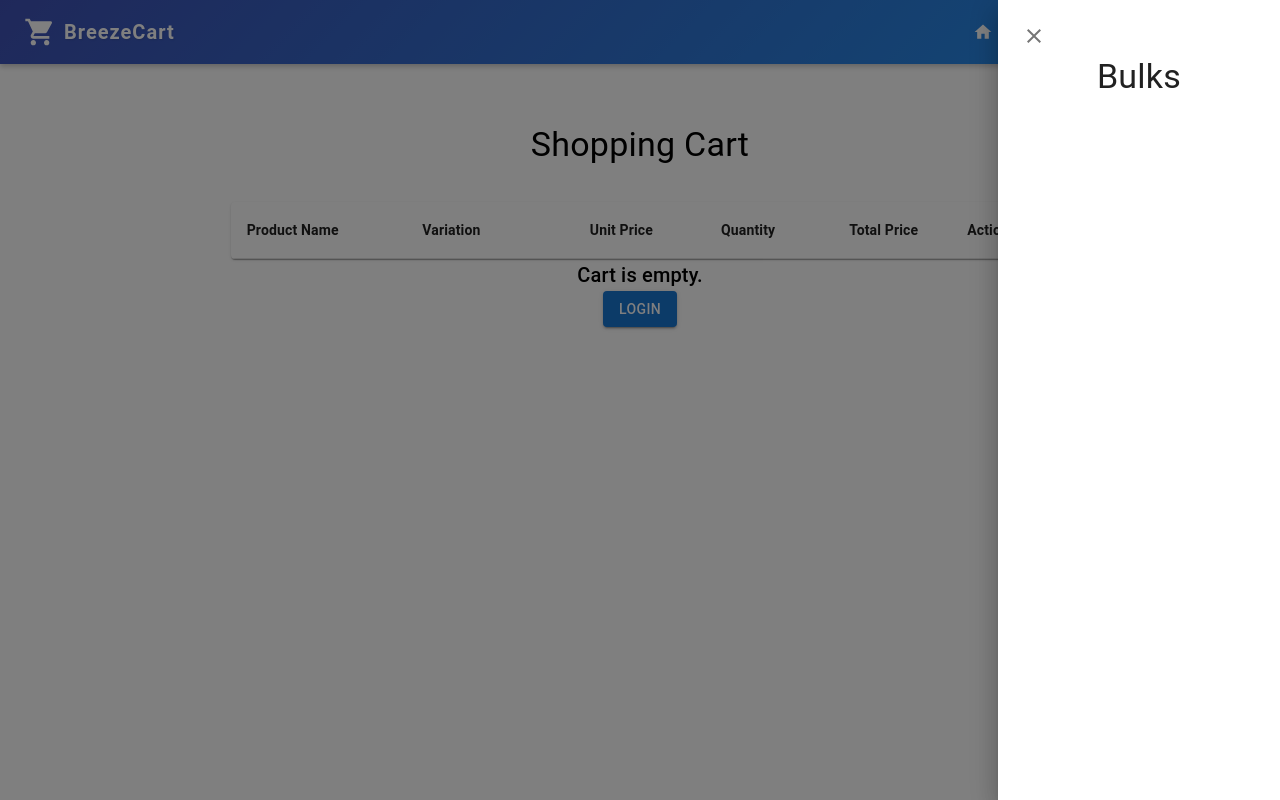
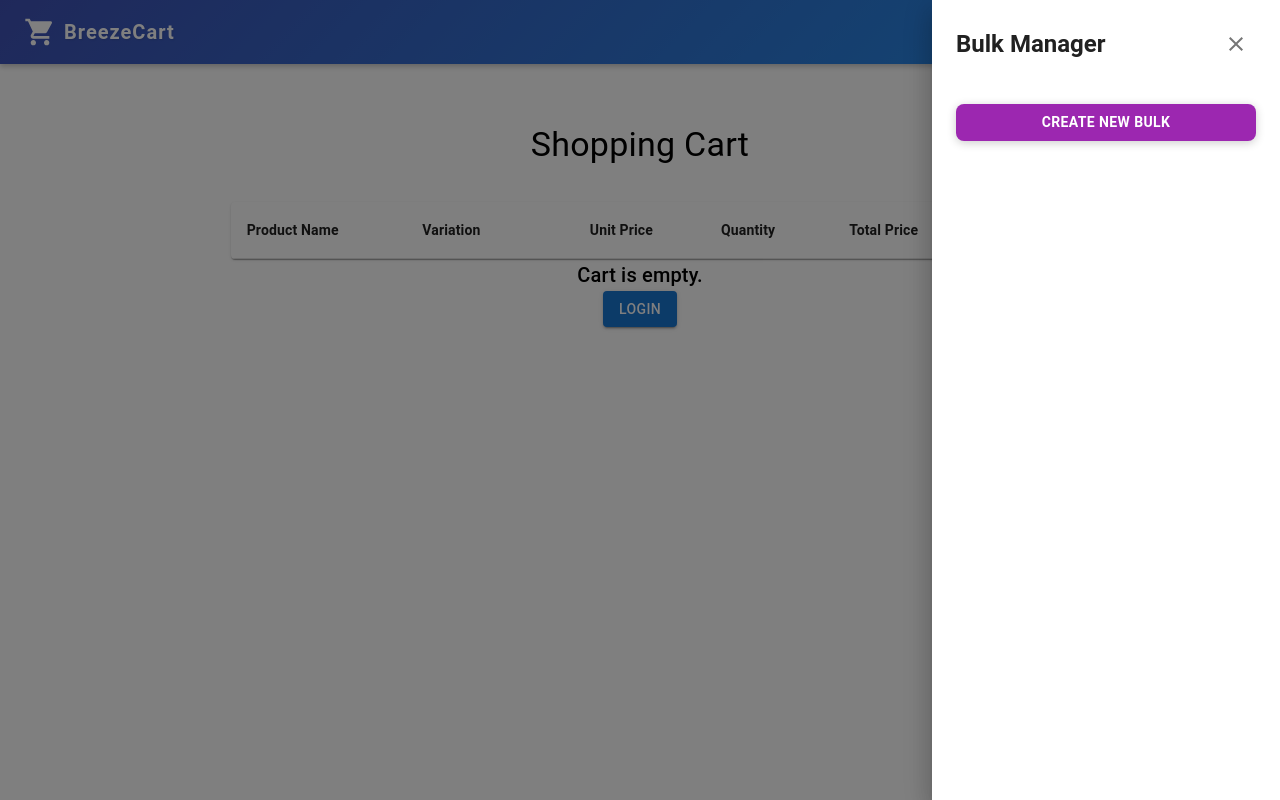
Before and after one commit to NextGenFoodApp/BreezeCart-App, a React (Create React App) app in the folder client/: page /cart in a window 1280 px wide. Both pictures are taken after a click on the button "add". Built offline with nearby package versions, Linux system fonts and the light colour scheme.

Commit message:
Add feature to update user data

```diff
--- a/client/src/components/HomeComponents/SelectBulk.js
+++ b/client/src/components/HomeComponents/SelectBulk.js
@@ -1,44 +1,45 @@
-import React, {useState, useEffect} from "react";
-import { Fab, Drawer, Box, Typography, IconButton, Button } from '@mui/material';
-import AddIcon from '@mui/icons-material/Add';
-import CloseIcon from '@mui/icons-material/Close';
+import React, { useState, useEffect } from "react";
+import {
+  Fab,
+  Drawer,
+  Box,
+  Typography,
+  IconButton,
+  Button,
+  CircularProgress,
+} from "@mui/material";
+import AddIcon from "@mui/icons-material/Add";
+import CloseIcon from "@mui/icons-material/Close";
 import axios from "axios";
 
 const SelectBulk = () => {
-
   const [isDrawerOpen, setIsDrawerOpen] = useState(false);
   const [user, setUser] = useState(null);
   const [currentBulks, setCurrentBulks] = useState([]);
-    const [storedBulkId, setStoredBulkId] = useState(JSON.parse(localStorage.getItem('bulk_id')));
+  const [storedBulkId, setStoredBulkId] = useState(
+    JSON.parse(localStorage.getItem("bulk_id"))
+  );
+  const [loading, setLoading] = useState(false);
 
   useEffect(() => {
-        setStoredBulkId(JSON.parse(localStorage.getItem('bulk_id')));
+    setStoredBulkId(JSON.parse(localStorage.getItem("bulk_id")));
   }, []);
 
   const fetchUserData = async () => {
     try {
-            const storedUser = localStorage.getItem('user');
+      const storedUser = localStorage.getItem("user");
       if (storedUser) {
         const parsedUser = JSON.parse(storedUser);
         setUser(parsedUser);
-                console.log('Parsed user:', parsedUser);
-
         if (parsedUser && parsedUser.user_id) {
-                    try {
-                        const response = await axios.get(`http://localhost:3030/users/${parsedUser.user_id}`);
-                        setCurrentBulks(response.data.current_bulk_id);
-                        console.log('Current Bulks:', response.data.current_bulk_id);
-                    } catch (error) {
-                        console.error('Error fetching user data from API:', error);
+          const response = await axios.get(
+            `http://localhost:3030/users/${parsedUser.user_id}`
+          );
+          setCurrentBulks(response.data.current_bulk_id || []);
         }
-                } else {
-                    console.error('No user ID found in the parsed user object');
-                }
-            } else {
-                console.error('No user found in localStorage');
       }
     } catch (error) {
-            console.error('Error parsing user data:', error);
+      console.error("Error fetching user data:", error);
     }
   };
 
@@ -48,18 +49,16 @@ const SelectBulk = () => {
 
   useEffect(() => {
     const handleStorageChange = () => {
-            setStoredBulkId(localStorage.getItem('bulk_id'));
+      setStoredBulkId(localStorage.getItem("bulk_id"));
     };
-
-        window.addEventListener('storage', handleStorageChange);
-
+    window.addEventListener("storage", handleStorageChange);
     return () => {
-            window.removeEventListener('storage', handleStorageChange);
+      window.removeEventListener("storage", handleStorageChange);
     };
   }, []);
 
   const handleButtonClick = (bulk_id) => {
-        localStorage.setItem('bulk_id', bulk_id);
+    localStorage.setItem("bulk_id", bulk_id);
     setStoredBulkId(bulk_id);
   };
 
@@ -71,48 +70,107 @@ const SelectBulk = () => {
     setIsDrawerOpen(false);
   };
 
+  const handleCreateNewBulk = async () => {
+    console.log("Creating new bulk...");
+    console.log("User ID: ", user.user_id);
+    if (!user?.user_id) return;
+
+    try {
+      setLoading(true);
+      console.log("User ID: ", user.user_id);
+      const res = await axios.post("http://localhost:3030/bulks/default", {
+        user_id: user.user_id,
+      });
+      console.log("New bulk created: -------- ", res.data);
+      const newBulkId = res.data.bulk?.bulk_id;
+      if (newBulkId) {
+        await fetchUserData(); // refresh list
+        alert("New bulk created successfully!");
+      }
+    } catch (error) {
+      console.error("Failed to create new bulk:", error);
+      alert("Failed to create bulk");
+    } finally {
+      setLoading(false);
+    }
+  };
+
   return (
     <div>
-            <div style={{ textAlign: 'center', padding: '20px' }}>
+      <div style={{ textAlign: "center", padding: "20px" }}>
         <Fab
           color="primary"
           aria-label="add"
           onClick={handleDrawerOpen}
-                    style={{ position: 'fixed', right: 20, bottom: '70%', transform: 'translateY(50%)' }}
+          style={{
+            position: "fixed",
+            right: 20,
+            bottom: "70%",
+            transform: "translateY(50%)",
+            zIndex: 1000,
+          }}
         >
           <AddIcon />
         </Fab>
 
-                <Drawer
-                    anchor="right"
-                    open={isDrawerOpen}
-                    onClose={handleDrawerClose}
+        <Drawer anchor="right" open={isDrawerOpen} onClose={handleDrawerClose}>
+          <Box
+            sx={{ width: 300, padding: 3 }}
+            role="presentation"
+            display="flex"
+            flexDirection="column"
           >
             <Box
-                        sx={{ width: 250, padding: 2 }}
-                        role="presentation"
+              display="flex"
+              justifyContent="space-between"
+              alignItems="center"
+              mb={2}
             >
+              <Typography variant="h5" fontWeight="bold">
+                Bulk Manager
+              </Typography>
               <IconButton onClick={handleDrawerClose}>
                 <CloseIcon />
               </IconButton>
-                        <div>
-                            <Typography variant='h4' align='center' gutterBottom>Bulks</Typography>
-                            <Box display='flex' alignItems='center' justifyContent='center'>
-                                {
-                                    currentBulks.map((bulk_id)=>(
-                                        <Button key={bulk_id} onClick={() => handleButtonClick(bulk_id)}
-                                                variant= {storedBulkId === bulk_id ? 'contained' : 'outlined'}>
+            </Box>
+
+            <Box display="flex" flexWrap="wrap" gap={1} mb={3}>
+              {currentBulks.map((bulk_id) => (
+                <Button
+                  key={bulk_id}
+                  onClick={() => handleButtonClick(bulk_id)}
+                  variant={storedBulkId === bulk_id ? "contained" : "outlined"}
+                  color="primary"
+                  sx={{ borderRadius: 2, minWidth: 100 }}
+                >
                   Bulk {bulk_id}
                 </Button>
-                                    ))
-                                }
+              ))}
             </Box>
-                        </div>
+
+            <Button
+              variant="contained"
+              color="secondary"
+              onClick={handleCreateNewBulk}
+              disabled={loading}
+              sx={{
+                mt: "auto",
+                borderRadius: 2,
+                fontWeight: "bold",
+                boxShadow: "0px 2px 10px rgba(0,0,0,0.2)",
+              }}
+            >
+              {loading ? (
+                <CircularProgress size={24} color="inherit" />
+              ) : (
+                "Create New Bulk"
+              )}
+            </Button>
           </Box>
         </Drawer>
       </div>
     </div>
-    )
-}
+  );
+};
 
-export default SelectBulk
+export default SelectBulk;
```
Also changed, not shown: 2 other files (tests, documents, lock files or other folders). Lines whose indentation alone changed are shown as unchanged.
